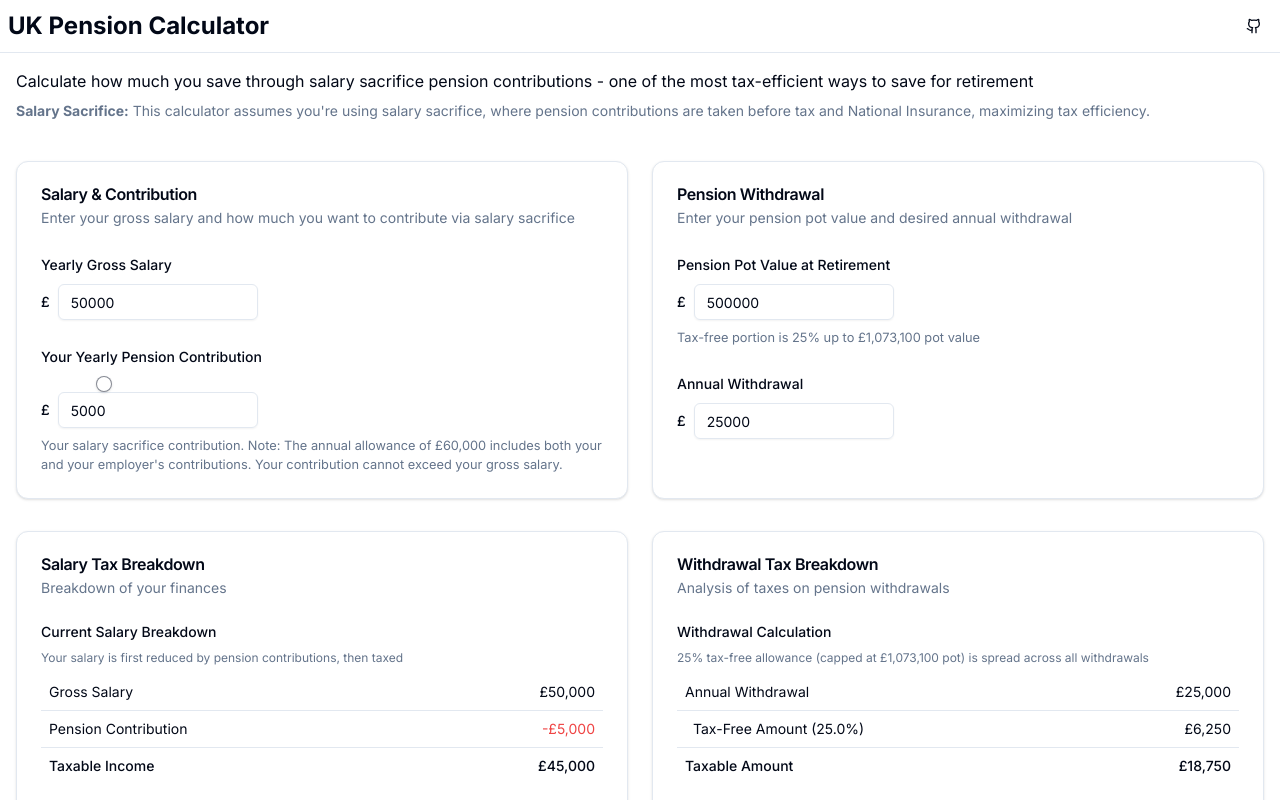
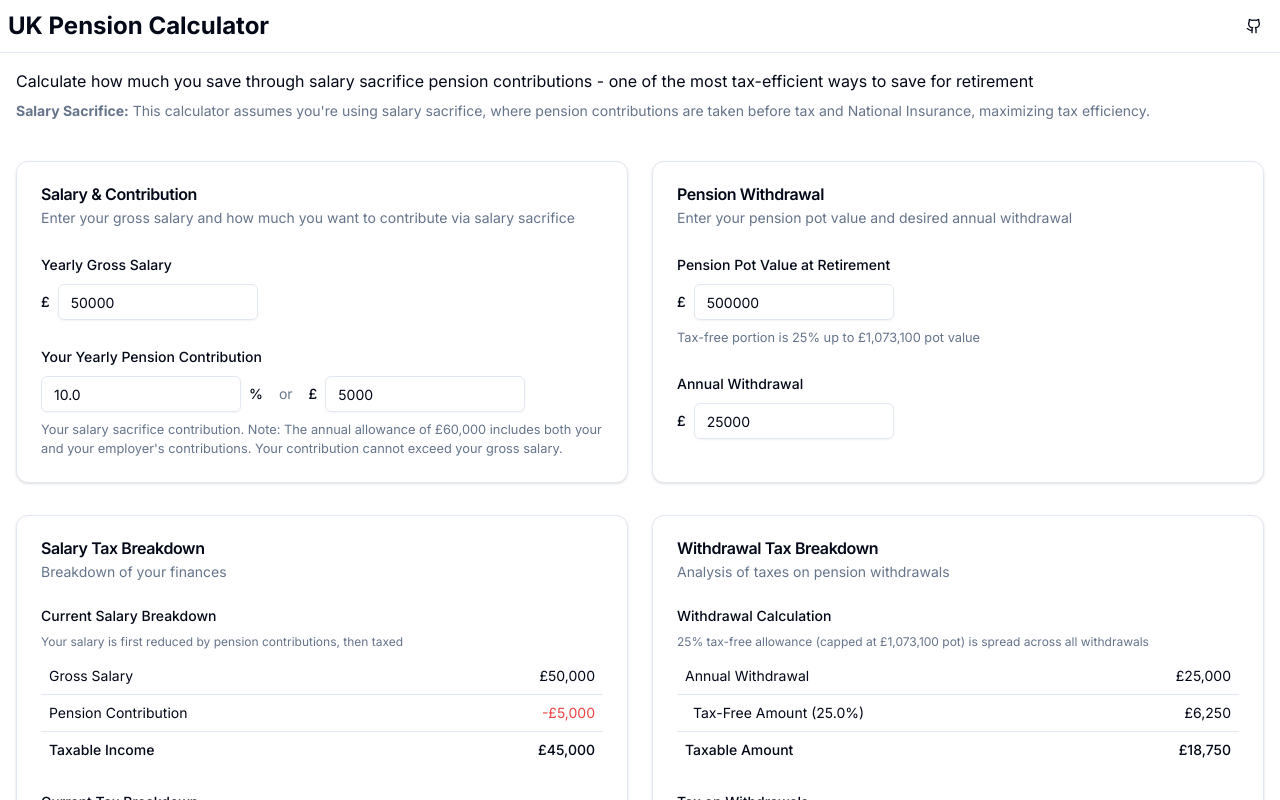
Before and after one commit to FranciscoMoretti/uk-pension-contributions-calculator, a Next.js app: page / in a window 1280 px wide. Shown: the top 800 px of the page. Built offline with nearby package versions, Linux system fonts and the light colour scheme.

Commit message:
percentage inputs

```diff
--- a/src/app/page.tsx
+++ b/src/app/page.tsx
@@ -24,6 +24,7 @@ import {
 import { BreakdownsAndResults } from "@/components/BreakdownsAndResults";
 import { Button } from "@/components/ui/button";
 import { Github } from "lucide-react";
+import { CombinedInput } from "@/components/ui/CombinedInput";
 
 const formSchema = z.object({
   grossSalary: z.number().min(0).max(1000000),
@@ -113,7 +114,7 @@ export default function PensionCalculator() {
                             <Input
                               type="number"
                               {...field}
-                              className="w-full sm:w-[200px]"
+                              className="w-full max-w-[200px]"
                             />
                           </div>
                         </FormControl>
@@ -129,23 +130,12 @@ export default function PensionCalculator() {
                       <FormItem>
                         <FormLabel>Your Yearly Pension Contribution</FormLabel>
                         <FormControl>
-                          <div className="flex gap-4 items-center w-full flex-wrap">
-                            <Slider
-                              value={[field.value]}
-                              onValueChange={([value]) => field.onChange(value)}
-                              max={Math.min(grossSalary, 60000)}
-                              step={100}
-                              className="min-w-[200px] flex-1 hidden md:block"
-                            />
-                            <div className="flex items-center space-x-2 w-full ">
-                              <span className="text-sm font-medium">£</span>
-                              <Input
-                                type="number"
-                                {...field}
-                                className="w-full sm:w-[200px]"
-                              />
-                            </div>
-                          </div>
+                          <CombinedInput
+                            value={field.value}
+                            onChange={field.onChange}
+                            total={grossSalary}
+                            maxValue={60000}
+                          />
                         </FormControl>
                         <FormDescription>
                           Your salary sacrifice contribution. Note: The annual
@@ -188,7 +178,7 @@ export default function PensionCalculator() {
                             <Input
                               type="number"
                               {...field}
-                              className="w-full sm:w-[200px]"
+                              className="w-full max-w-[200px]"
                             />
                           </div>
                         </FormControl>
@@ -212,7 +202,7 @@ export default function PensionCalculator() {
                             <Input
                               type="number"
                               {...field}
-                              className="w-full sm:w-[200px]"
+                              className="w-full max-w-[200px]"
                             />
                           </div>
                         </FormControl>
--- /dev/null
+++ b/src/components/ui/CombinedInput.tsx
@@ -0,0 +1,83 @@
+import * as React from "react";
+import { Input } from "@/components/ui/input";
+
+interface CombinedInputProps {
+  value: number;
+  onChange: (value: number) => void;
+  total: number;
+  maxValue: number;
+  className?: string;
+}
+
+export function CombinedInput({
+  value,
+  onChange,
+  total,
+  maxValue,
+  className,
+}: CombinedInputProps) {
+  const [internalValue, setInternalValue] = React.useState(value.toString());
+  const [internalPercentage, setInternalPercentage] = React.useState(
+    ((value / total) * 100).toFixed(1)
+  );
+
+  //   React.useEffect(() => {
+  //     setInternalValue(value);
+  //     setInternalPercentage(((value / total) * 100).toFixed(1));
+  //   }, [value, total]);
+
+  const handlePercentageChange = (e: React.ChangeEvent<HTMLInputElement>) => {
+    const newPercentage = Number(e.target.value);
+
+    const newamount = Math.round(total * (newPercentage / 100));
+    if (newamount <= maxValue) {
+      setInternalPercentage(e.target.value);
+      setInternalValue(newamount.toString());
+      onChange(newamount);
+    } else {
+      setInternalPercentage(((maxValue / total) * 100).toFixed(1));
+      setInternalValue(maxValue.toString());
+      onChange(maxValue);
+    }
+  };
+
+  const handleAmountChange = (e: React.ChangeEvent<HTMLInputElement>) => {
+    const inputValue = e.target.value;
+    setInternalValue(inputValue);
+
+    const newValue = Number(inputValue) || 0;
+    if (newValue <= maxValue) {
+      setInternalPercentage(((newValue / total) * 100).toFixed(1));
+      setInternalValue(e.target.value);
+      onChange(newValue);
+    } else {
+      setInternalPercentage(((maxValue / total) * 100).toFixed(1));
+      setInternalValue(maxValue.toString());
+      onChange(maxValue);
+    }
+  };
+
+  return (
+    <div className="flex gap-4 w-full flex-col items-start md:flex-row md:items-center">
+      <div className="flex items-center space-x-2">
+        <Input
+          type="number"
+          value={internalPercentage}
+          className="w-full max-w-[200px]"
+          onChange={handlePercentageChange}
+        />
+        <span className="text-sm font-medium">%</span>
+      </div>
+      <p className="text-sm text-muted-foreground">or</p>
+      <div className="flex items-center space-x-2">
+        <span className="text-sm font-medium">£</span>
+        <Input
+          type="number"
+          value={internalValue}
+          className="w-full max-w-[200px]"
+          onChange={handleAmountChange}
+        />
+      </div>
+    </div>
+  );
+}
```
